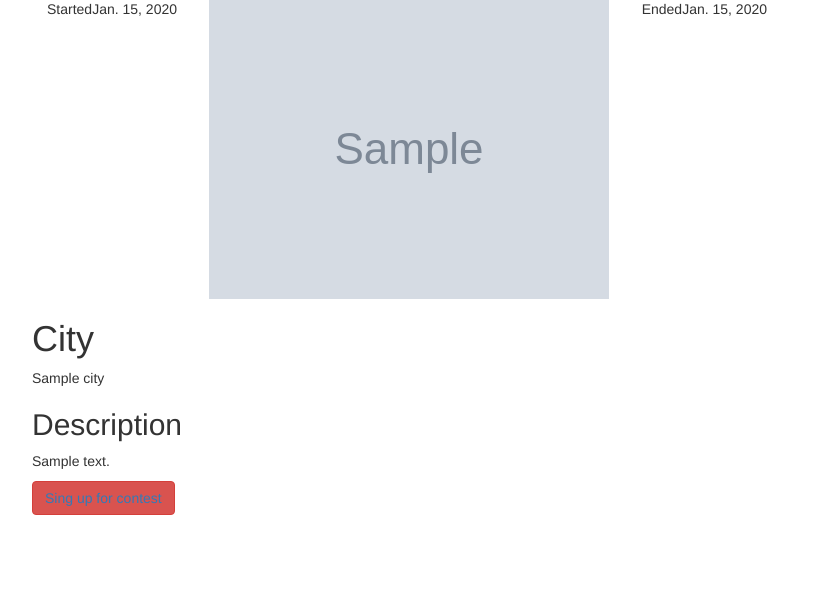
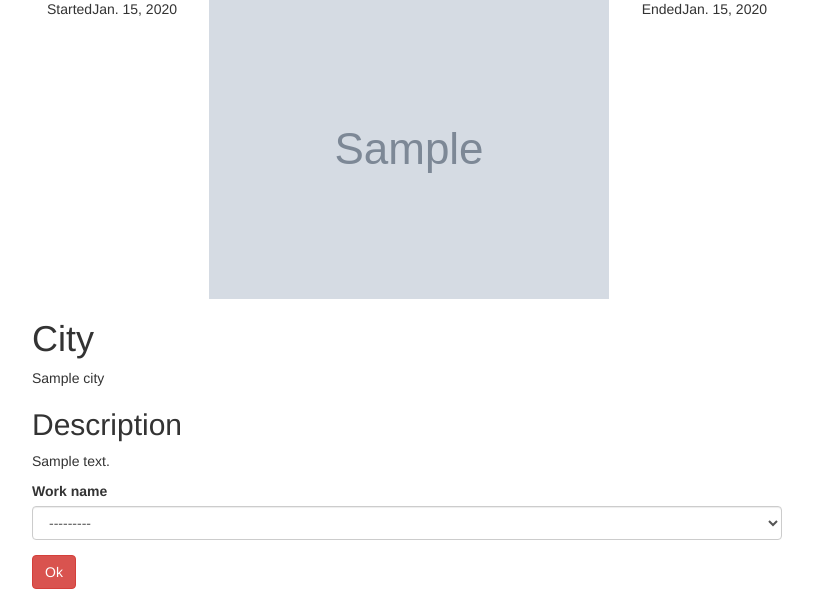
Before and after one commit to VosOditDeus/Course_work, a Django app: page /competition_detail/1/ in a window 1280 px wide. Shown: the part 203-800 px from the top of the page, without its empty margins (53-866 px from the left). Run offline with Django 3.2, Linux system fonts and the light colour scheme; tables that the repository leaves empty hold one stand-in row (values such as "Sample post"); grey boxes marked "Sample" are stand-in pictures; some libraries are stand-ins or nearby versions.

Commit message:
New feature - Sing Up for competition, but - TODO

```diff
--- a/Course/forms.py
+++ b/Course/forms.py
@@ -1,6 +1,9 @@
 from django import forms
 from django.contrib.auth.models import User
-from .models import Comment,profile , work
+
+from .models import Comment,profile , work, work_for_competition
+
+
 class CommentForm(forms.ModelForm):
     class Meta:
         model = Comment
@@ -24,19 +27,27 @@ class UserRegistrationForm(forms.ModelForm):
 class UserEditForm(forms.ModelForm):
     class Meta:
         model = User
-        fields =  ('first_name','last_name','email')
+        fields = ('first_name','last_name','email')
 class ProfileEditForm(forms.ModelForm):
     class Meta:
         model = profile
         fields = ('bio', 'photo', 'date_of_birth', 'facility',)
-#
-# test = profile.work_set
-#
-# class SingUpForm(forms.Form):
-#     student = forms.CharField()
-#     work = forms.ChoiceField(choices=test)
-#     competition = forms.CharField()
 class UploadWorkForm(forms.ModelForm):
     class Meta:
         model = work
         fields = ('name', 'work', 'tcontent', 'photo')
+# class SingUpForm(forms.Form):
+#     work = forms.ModelChoiceField(queryset=work.objects.filter())
+#     competition = forms.HiddenInput()
+#     def __init__(self, *args, **kwargs):
+#         #using kwargs
+#         self.request = kwargs.pop("request")
+#         super(SingUpForm, self).__init__(*args, **kwargs)
+#         self.fields['work'].queryset = work.objects.filter(author=profile.objects.get(user=self.request.user))
+#     def save(self):
+#         return self.work,self.competition4
+class MSingUpForm(forms.ModelForm):
+    class Meta:
+        model = work_for_competition
+        fields = ('work_name',)
+        exclude = ('competition',)
--- a/Course/models.py
+++ b/Course/models.py
@@ -101,7 +101,6 @@ class work_for_competition(models.Model):
     competition = models.ForeignKey(competition, null=True, blank=True)
     place = models.CharField(choices=PLACE_CHOICES, max_length=6, default='TBA')
     # students = models.ForeignKey(profile)
-
     class Meta:
         ordering = ['place']
     def __unicode__(self):
--- a/Course/urls.py
+++ b/Course/urls.py
@@ -3,7 +3,7 @@ from Course_work import settings
 from django.conf.urls.static import static
 
 urlpatterns = patterns('',
-                       url(r'^student_detail/(?P<student_id>\d+)','Course.views.student_detail',name='std_d'),
+                       url(r'^student_detail/(?P<student_id>\d+)','Course.views.student_detail',name='student_detail'),
                        url(r'^student_list/','Course.views.student_list', name='std_l'),
                        url(r'^edit/$','Course.views.edit', name='edit'),
                        url(r'^$', 'Course.views.index', name='main'),
@@ -11,7 +11,8 @@ urlpatterns = patterns('',
                        url(r'^work_detail/(?P<work_id>\d+)/$', 'Course.views.work_detail',                                      name='work_d'),
                        url(r'^competition_list/$', 'Course.views.competition_list', name='comp_l'),
                        #url(r'^login/$', 'Course.views.user_login', name='login'),
-                       url(r'^add_work/$','Course.views.upload_work', name='work_add')
+                       url(r'^add_work/$','Course.views.upload_work', name='work_add'),
+                       url(r'^sing_up/(?P<comp_id>\d+)/$','Course.views.sing_up',name='sing_up')
                        )
 if settings.DEBUG == "True":
     urlpatterns += static(settings.STATIC_URL, document_root=settings.STATIC_ROOT)
--- a/Course/views.py
+++ b/Course/views.py
@@ -1,3 +1,4 @@
+from django import forms
 from django.contrib import messages
 from django.contrib.auth.decorators import login_required
 from django.http.response import HttpResponse, HttpResponseRedirect
@@ -6,8 +7,8 @@ from django.template.context_processors import csrf
 from django.template.defaultfilters import slugify
 
 from Course_work.settings import MEDIA_URL
-from Course.forms import CommentForm, LogInForm, UserRegistrationForm, ProfileEditForm, UserEditForm , UploadWorkForm
-from .models import competition, work,profile
+from Course.forms import CommentForm, LogInForm, UserRegistrationForm, ProfileEditForm, UserEditForm , UploadWorkForm,MSingUpForm
+from .models import competition, work,profile,work_for_competition
 from django.core.paginator import Paginator, EmptyPage, PageNotAnInteger
 from django.contrib.auth import authenticate, login
 
@@ -24,11 +25,15 @@ def index(request):
 def competition_detail(request,comp_id):
     args = {}
     args.update(csrf(request))
+    user = request.user
     competition_detailed = get_object_or_404(competition, id=comp_id)
     comments = competition_detailed.comments.filter(active=True)
     if request.method == 'POST':
         # A comment was posted
+
+        sing_up_form = MSingUpForm(request.POST)
         comment_form = CommentForm(data=request.POST)
+
         if comment_form.is_valid():
         # Create Comment object but don't save to database yet
             new_comment = comment_form.save(commit=False)
@@ -38,15 +43,18 @@ def competition_detail(request,comp_id):
             new_comment.email = request.user.email
         # Save the comment to the database
             new_comment.save()
+            sing_up_form.save()
             return HttpResponseRedirect(request.META['HTTP_REFERER'])
     else:
         comment_form = CommentForm()
+        sing_up_form = MSingUpForm()
     args['backurl'] = request.META.get("HTTP_REFERER")
     args['comp'] = competition_detailed
     args['comments'] = comments
     args['comment_form'] = comment_form
     args['media_url'] = MEDIA_URL
     args['user'] = request.user
+    args['sing_up'] = sing_up_form
     return render_to_response('competition_detail.html', args)
 
 def competition_list(request):
@@ -164,22 +172,25 @@ def student_detail(request,student_id):
 
 
 
-# def sing_up(request,competition):
-#     args = {}
-#     args.update(csrf(request))
-#     if request.method == 'POST':
-#         form = SingUpForm(data=request.POST)
-#         if form.is_valid():
-#             form.student = request.user.profile
-#             form.competition = competition
-#             form.save()
-#             return HttpResponseRedirect(request.META['HTTP_REFERER'])
-#         else:
-#             return HttpResponse('Failed')
-#     else:
-#         form = SingUpForm()
-#         args['form']=form
-#         return render_to_response('sing_up.html',args)
+def sing_up(request,comp_id):
+    args = {}
+    args.update(csrf(request))
+    if request.method == 'POST':
+        MSingUpForm.base_fields['work_name'] = forms.ModelChoiceField(queryset=work.objects.filter(author=profile.objects.get(user=request.user)))
+        form = MSingUpForm(request.POST)
+        r = request.POST.get('work_name')
+        print (work.objects.filter(author=profile.objects.get(user=request.user)))
+        if form.is_valid():
+            #TODO: Still bug with non request user works
+            f1 = form.save(commit=False)
+            f1.competition = competition.objects.get(id=comp_id)
+            f1.work_name = work.objects.get(id=r)
+            f1.save()
+            return HttpResponseRedirect(request.META['HTTP_REFERER'])
+        else:
+            print(form.errors)
+            return HttpResponse('Failed')
+
 
 def upload_work(request):
     args = {}
--- a/Course_work/settings.py
+++ b/Course_work/settings.py
@@ -141,3 +141,8 @@ STATICFILES_DIRS = (
     #os.path.join(os.path.dirname(BASE_DIR) "static_env"),
 )
 CRISPY_TEMPLATE_PACK = 'bootstrap4'
+
+# ABSOLUTE_URL_OVERRIDES = {
+# 'auth.user': lambda u: reverse_lazy('student_detail',
+# args=[u.username])
+# }
--- a/templates/competition_detail.html
+++ b/templates/competition_detail.html
@@ -27,7 +27,13 @@
         </div>
         </div>
             {% if comp.status == 'RUNNING' %}
-        <button class="btn btn-danger" ><a href="">Sing up for contest</a> </button>
+
+<form action="{% url 'sing_up' comp.id %}" method="post">
+{{ sing_up|crispy }}
+    {% csrf_token %}
+<button class="btn btn-danger" type="submit">Ok</button>
+</form>
+
 
         {% else %}
                 <div>
```
